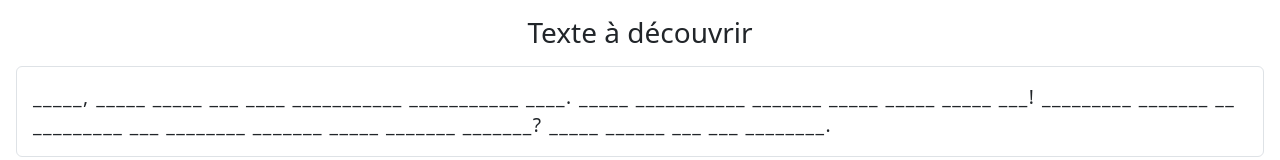
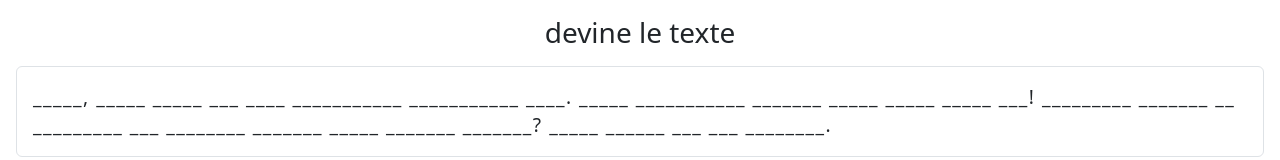
Before and after one commit to Alban-dot/mon-calendrier, a plain HTML site: page calendrier/index.html in a window 1280 px wide. Shown: the top 160 px of the page. Drawn offline with nearby package versions, Linux system fonts and the light colour scheme.

Commit message:
Update index.html

```diff
--- a/calendrier/index.html
+++ b/calendrier/index.html
@@ -20,7 +20,7 @@
 </head>
 <body class="p-3">
 
-    <h3 class="text-center mb-3">Texte à découvrir</h3>
+    <h3 class="text-center mb-3">devine le texte</h3>
 
     <div id="texte" class="border rounded p-3 mb-3"></div>
 
```
